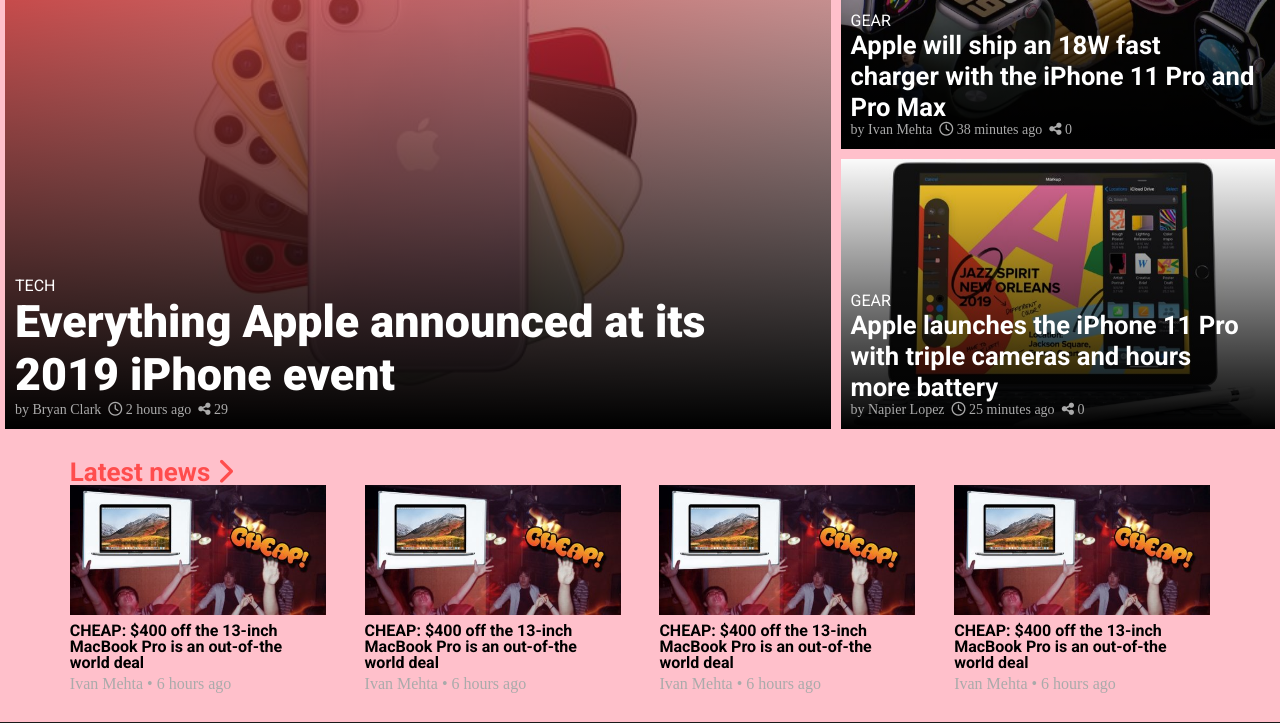
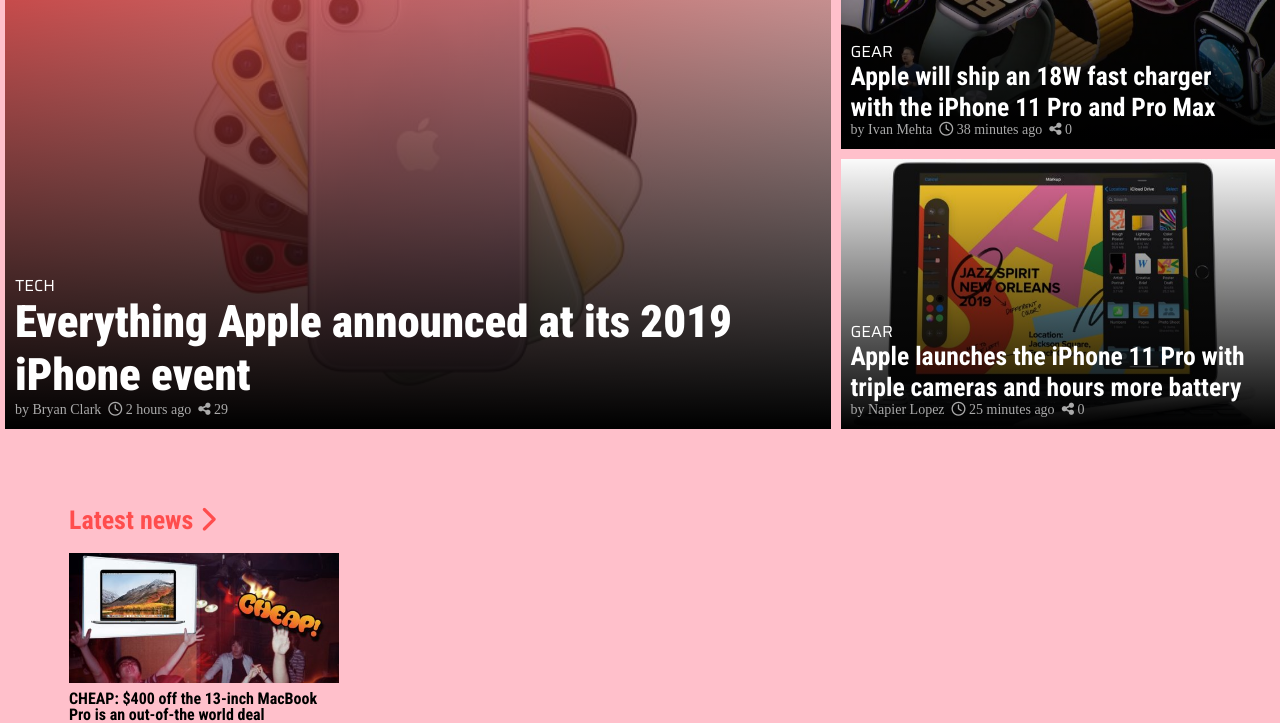
Before and after one commit to Aaron-RN/HTML-Building-With-Responsive-Design, a plain HTML site: page index.html in a window 1280 px wide. Shown: the part 230-953 px from the top of the page. Drawn offline with Linux system fonts and the light colour scheme.

Commit message:
Changed fonts
Changed Roboto font to Roboto Condensed

Also added Saira font

```diff
--- a/css/main.css
+++ b/css/main.css
@@ -12,10 +12,10 @@ button{
 
 .display-none{display: none;}
 
-.font-Catamaran{font-family: 'Catamaran', sans-serif;}
-.font-Roboto{font-family: 'Roboto', sans-serif;}
-.font-Open-Sans{font-family: 'Open Sans', sans-serif;}
+.font-Saira{font-family: 'Saira', sans-serif;}
 .font-Lato{font-family: 'Lato', sans-serif;}
+.font-Roboto-Condensed{font-family: 'Roboto Condensed', sans-serif;}
+
 
 strong{font-weight: bold;}
 .underline{text-decoration: underline;}
@@ -129,7 +129,7 @@ h4{
     height: 100%;
     min-height: 30vh;
 }
-.main-article-header{font-size: 3.5vw;padding-right: 60px;display: block;font-family: 'Roboto', sans-serif;}
+.main-article-header{font-size: 3.5vw;padding-right: 60px;display: block;font-family: 'Roboto Condensed', sans-serif;}
 .article-by-line{font-size: 14px;color: #AAA;}
 .sub-article-section{width: 35%;}
 .sub-article-2{
@@ -148,19 +148,21 @@ h4{
     min-height: 30vh;
     margin: 5px 0 0 10px;
 }
-.sub-article-header{font-size: 160%;padding-right: 10px;display: block;font-family: 'Roboto', sans-serif;}
+.sub-article-header{font-size: 160%;padding-right: 10px;display: block;font-family: 'Roboto Condensed', sans-serif;}
 
-.header-link{color: #ff4d4d;}
+.header-link{color: #ff4d4d;font-family: 'Roboto Condensed', sans-serif;}
 .header-link:hover{color: #0d0d0d;}
 
 .article-block{height: 130px;width: 100%;}
 .article-block-w{width: 20vw;max-width: 270px;min-width: 75px;}
 .news-bg-1{background: #000 url("../images/Latest%20News/MacbookCheap-478x270.jpg") no-repeat 50%;background-size: cover;}
-.news-article-title{display: block;font-weight: bold;font-size: 16px;font-family: 'Roboto',sans-serif;padding: 5px 0 5px 0;}
+.news-article-title{display: block;font-weight: bold;font-size: 16px;padding: 5px 0 5px 0;}
+.author-link{color: #AAA;}
+.author-link:hover{color: #0d0d0d;}
 
 .footer-links{text-align: center;background-color: #1a1a1a;margin: auto;padding: 30px;text-transform: uppercase;}
 .footer-links ul{list-style-type: none;margin-top: 30px;}
-.footer-links ul li{display: inline-block;color: #AAA;font-size: 12px;font-family: 'Roboto', sans-serif;padding: 5px;}
+.footer-links ul li{display: inline-block;color: #AAA;font-size: 12px;font-family: 'Roboto Condensed', sans-serif;padding: 5px;}
 .footer-links ul li:hover{color: white;}
 
 .social-media{justify-content: center;font-size: 22px;margin-top: 20px;}
@@ -168,7 +170,7 @@ h4{
 .social-media a:first-of-type{margin-left: 0;}
 .social-media a:hover{background-color: #1a1a1a;}
 
-.copyright-section{background-color: #0d0d0d;color: #AAA;text-align: center;font-size: 13px;padding: 40px;font-family: 'Roboto', sans-serif;line-height: 1.5;}
+.copyright-section{background-color: #0d0d0d;color: #AAA;text-align: center;font-size: 13px;padding: 40px;font-family: 'Roboto Condensed', sans-serif;line-height: 1.5;}
 
 /* Small devices (portrait tablets and large phones, 600px and up) */
 @media screen and (max-width: 600px), (min-width: 600px) {
@@ -234,7 +236,9 @@ h4{
 
     .article-block{height: 130px;width: 100%;}
     .article-block-w{width: 30vw;min-width: 230px;}
-    .news-article-title{font-size: 16px;}
+    .news-article-title{font-size: 16px;font-family: 'Roboto Condensed', sans-serif;}
+    .news-article-title a{color: black;}
+    .news-article-title a:hover{color: red;}
     .aside-title{max-width: none;}
 
     .new-line-mobile{display: inline;}
@@ -254,7 +258,7 @@ h4{
     .logo-cover{display: block;}
 
     .article-block{height: 130px;width: 100%;}
-    .article-block-w{width: 20vw;max-width: 270px;min-width: 75px;}
+    .article-block-w{width: 22vw;max-width: 270px;min-width: 75px;}
     .news-article-title{font-size: 16px;}
     .aside-title{max-width: none;}
 
--- a/css/positioning.css
+++ b/css/positioning.css
@@ -287,7 +287,7 @@
 }
 
 .margin-vw{margin: 0 1vw 0 1vw}
-
+.max-width-1192{max-width: 1192px;}
 /* Small devices (portrait tablets and large phones, 600px and up) */
 @media screen and (max-width: 600px), (min-width: 600px) {
     .margin-vw{margin: 0 1vw 0 1vw}
--- a/index.html
+++ b/index.html
@@ -8,7 +8,7 @@
         <link rel="stylesheet" href="css/main.css">
         <link rel="stylesheet" href="css/DropBox.css">
         <link rel="stylesheet" href="css/positioning.css">
-        <link href="https://fonts.googleapis.com/css?family=Catamaran:100,200,300,400,500,600,700,800,900|Lato:100,100i,300,300i,400,400i,700,700i,900,900i|Open+Sans:300,300i,400,400i,600,600i,700,700i,800,800i|Roboto:100,100i,300,300i,400,400i,500,500i,700,700i,900,900i&display=swap" rel="stylesheet">
+        <link href="https://fonts.googleapis.com/css?family=Saira:100,200,300,400,500,600,700,800,900|Lato:100,100i,300,300i,400,400i,700,700i,900,900i|Roboto+Condensed:100,100i,300,300i,400,400i,500,500i,700,700i,900,900i&display=swap" rel="stylesheet">
         <title>Responsive Design, Aaron</title>
     </head>
     <body class="example">
@@ -67,7 +67,7 @@
                             </div>
                             <div class="cover-bg"></div>
                             <div class="z-2 align-self-end pad-10 lineH-1-2">
-                                <h5 class="uppercase font-Roboto">Tech</h5>
+                                <h5 class="uppercase font-Saira">Tech</h5>
                                 <h1 class="main-article-header">Everything Apple announced at its 2019 iPhone event</h1>
                                 <h6 class="article-by-line">by Bryan Clark &nbsp;<i class="far fa-clock"></i> 2 hours ago &nbsp;<i class="fas fa-share-alt"></i> 29</h6>
                             </div>
@@ -76,7 +76,7 @@
                         <div class="sub-article-2 flex-container">
                             <div class="cover-bg"></div>
                             <div class="z-2 align-self-end pad-10 lineH-1-2">
-                                <h5 class="uppercase font-Roboto">Gear</h5>
+                                <h5 class="uppercase font-Saira">Gear</h5>
                                 <h4 class="sub-article-header">Apple will ship an 18W fast charger with the iPhone 11 Pro and Pro Max</h4>
                                 <h6 class="article-by-line">by Ivan Mehta &nbsp;<i class="far fa-clock"></i> 38 minutes ago &nbsp;<i class="fas fa-share-alt"></i> 0</h6>
                             </div>
@@ -84,7 +84,7 @@
                         <div class="sub-article-3 flex-container">
                             <div class="cover-bg"></div>
                             <div class="z-2 align-self-end pad-10 lineH-1-2">
-                                <h5 class="uppercase font-Roboto">Gear</h5>
+                                <h5 class="uppercase font-Saira">Gear</h5>
                                 <h4 class="sub-article-header">Apple launches the iPhone 11 Pro with triple cameras and hours more battery</h4>
                                 <h6 class="article-by-line">by Napier Lopez &nbsp;<i class="far fa-clock"></i> 25 minutes ago &nbsp;<i class="fas fa-share-alt"></i> 0</h6>
                             </div>
@@ -96,42 +96,15 @@
             <!--LATEST NEWS SECTION-->
             <section>
                 <h1 class="display-none">Latest news</h1>
-                <div class="center margin-vw pad-25">
-                    <a href="#" class="header-link"><h4 class="font-Roboto">Latest news <i class="fas fa-chevron-right"></i></h4></a>
-                    <div class="flex-container flex-wrap flex-space-between">
+                <div class="center max-width-1192 pad-25 margin-top-main">
+                    <a href="#" class="header-link"><h4>Latest news <i class="fas fa-chevron-right"></i></h4></a>
+                    <div class="flex-container flex-wrap flex-space-between margin-t-20">
                         <article>
                             <div class="article-block-w">
-                                <div class="article-block news-bg-1"></div>
+                                <a href="#"><div class="article-block news-bg-1"></div></a>
                                 <div class="inline-block vert-align-top aside-title">
-                                    <h4 class="news-article-title">CHEAP: $400 off the 13-inch MacBook Pro is an out-of-the world deal</h4>
-                                    <div class="text-mute pad-b-5">Ivan Mehta &#8226; 6 hours ago</div>
-                                </div>
-                            </div>
-                        </article>
-                        <article>
-                            <div class="article-block-w">
-                                <div class="article-block news-bg-1"></div>
-                                <div class="inline-block vert-align-top aside-title">
-                                    <h4 class="news-article-title">CHEAP: $400 off the 13-inch MacBook Pro is an out-of-the world deal</h4>
-                                    <div class="text-mute pad-b-5">Ivan Mehta &#8226; 6 hours ago</div>
-                                </div>
-                            </div>
-                        </article>
-                        <article>
-                            <div class="article-block-w">
-                                <div class="article-block news-bg-1"></div>
-                                <div class="inline-block vert-align-top aside-title">
-                                    <h4 class="news-article-title">CHEAP: $400 off the 13-inch MacBook Pro is an out-of-the world deal</h4>
-                                    <div class="text-mute pad-b-5">Ivan Mehta &#8226; 6 hours ago</div>
-                                </div>
-                            </div>
-                        </article>
-                        <article>
-                            <div class="article-block-w">
-                                <div class="article-block news-bg-1"></div>
-                                <div class="inline-block vert-align-top aside-title">
-                                    <h4 class="news-article-title">CHEAP: $400 off the 13-inch MacBook Pro is an out-of-the world deal</h4>
-                                    <div class="text-mute pad-b-5">Ivan Mehta &#8226; 6 hours ago</div>
+                                    <h4 class="news-article-title"><a href="#">CHEAP: $400 off the 13-inch MacBook Pro is an out-of-the world deal</a></h4>
+                                    <div class="text-mute pad-b-5 size-15"><a href="#" class="author-link">Ivan Mehta</a> &#8226; 6 hours ago</div>
                                 </div>
                             </div>
                         </article>
```
